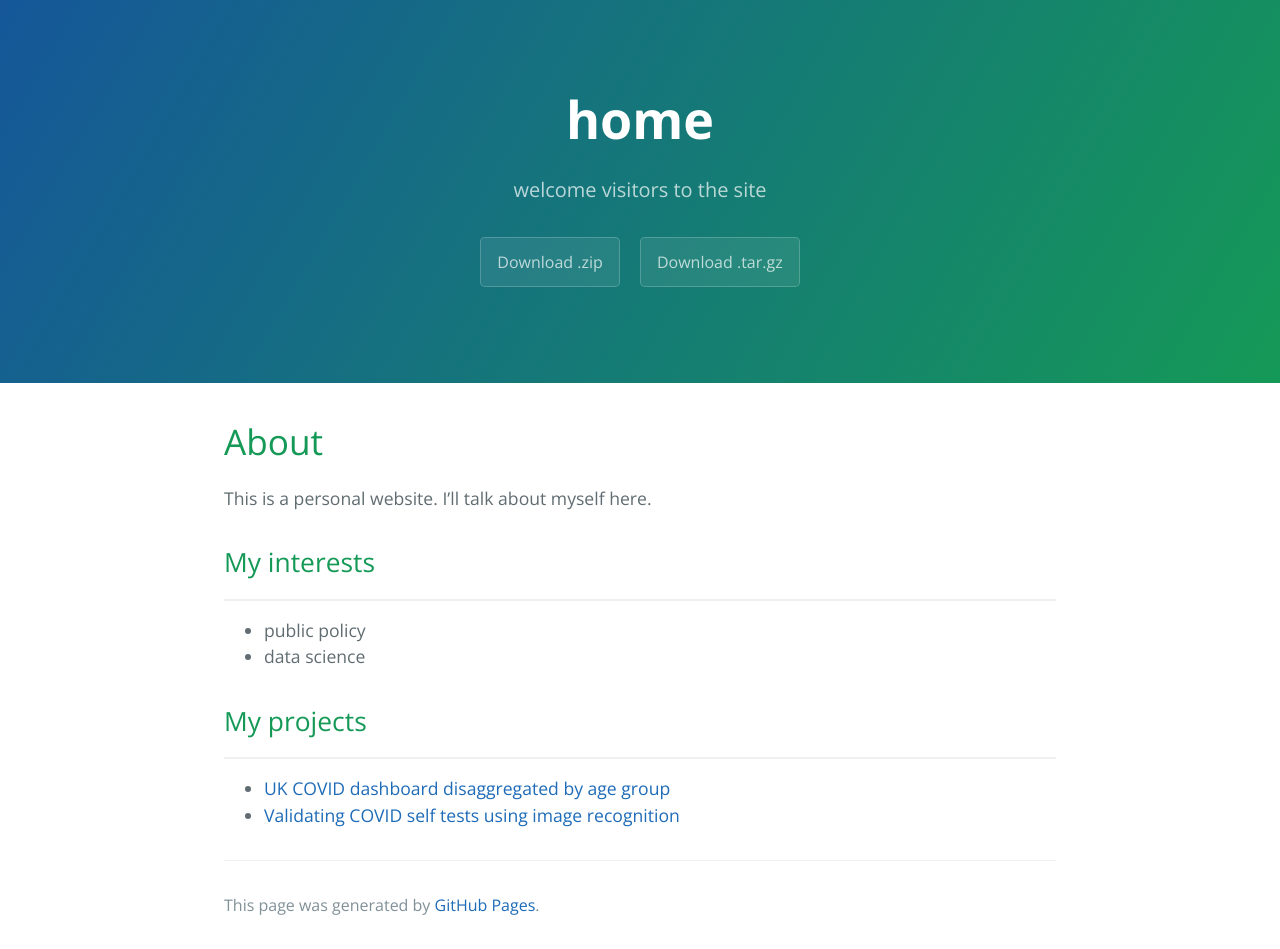
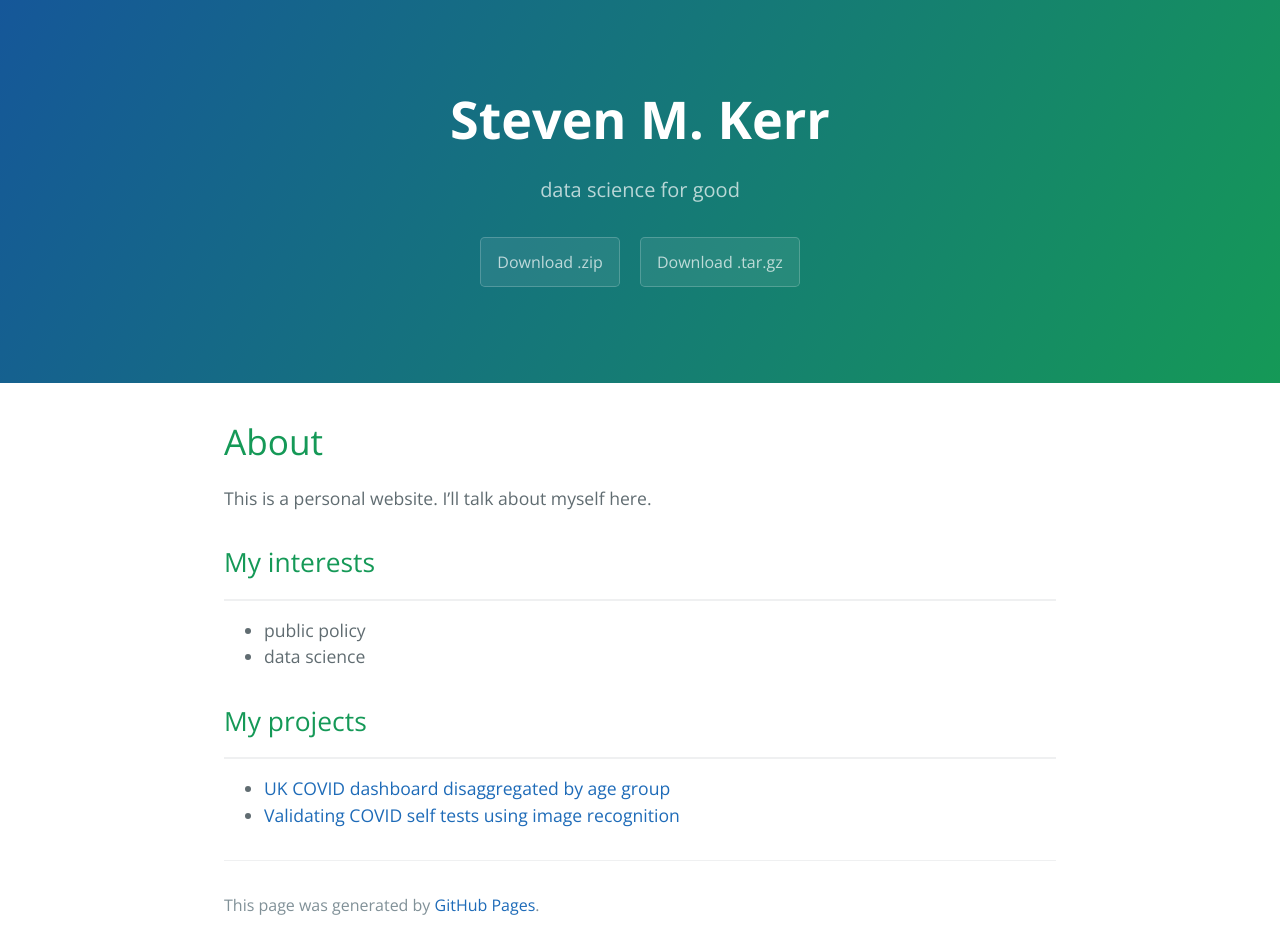
Before and after one commit to smkerr/smkerr.github.io, a Jekyll site: the page built from index.md, in a window 1280 px wide. Built offline with Jekyll 4.4.1, drawn with Linux system fonts in a browser that asks for light colours.

Commit message:
Update index.md

```diff
--- a/index.md
+++ b/index.md
@@ -1,7 +1,7 @@
 ---
-title: home
+title: Steven M. Kerr
 layout: default
-description: "welcome visitors to the site"
+description: "data science for good"
 ---
 
 # About
```
